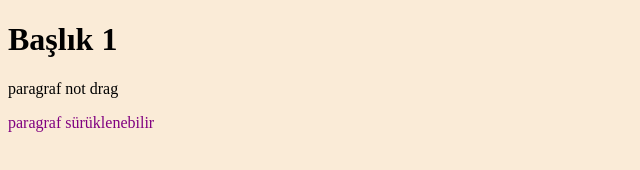
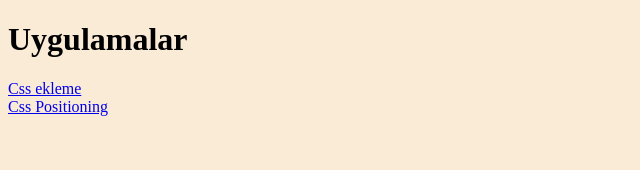
Before and after one commit to secalp54/secalp54.github.io, a plain HTML site: page index.html in a window 1280 px wide. Shown: the whole page, without its empty margins (0-640 px from the left). Drawn offline with Linux system fonts and the light colour scheme.

Commit message:
css positioning done 2

```diff
--- a/index.html
+++ b/index.html
@@ -7,10 +7,10 @@
     <link rel="stylesheet" href="./style.css"/>
 </head>
 <body>
-  <h1>Başlık 1</h1>
-  <p>paragraf not drag</p>
-
-  <p draggable="true">paragraf sürüklenebilir</p>
+  <h1>Uygulamalar</h1>
+  <a href="./css_add/index.html">Css ekleme</a>
+  <br>
+  <a href="./css_positioning/index.html">Css Positioning</a>
 
 </body>
 </html>
```
